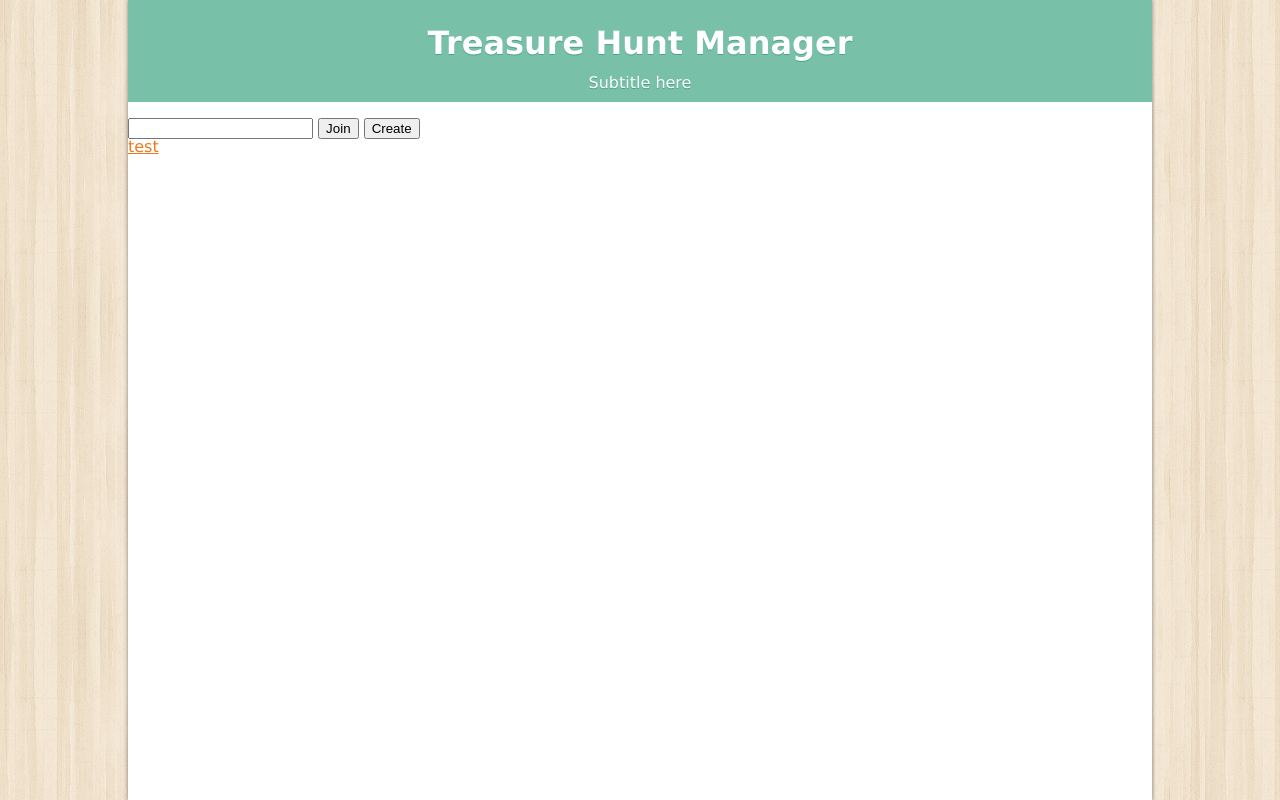
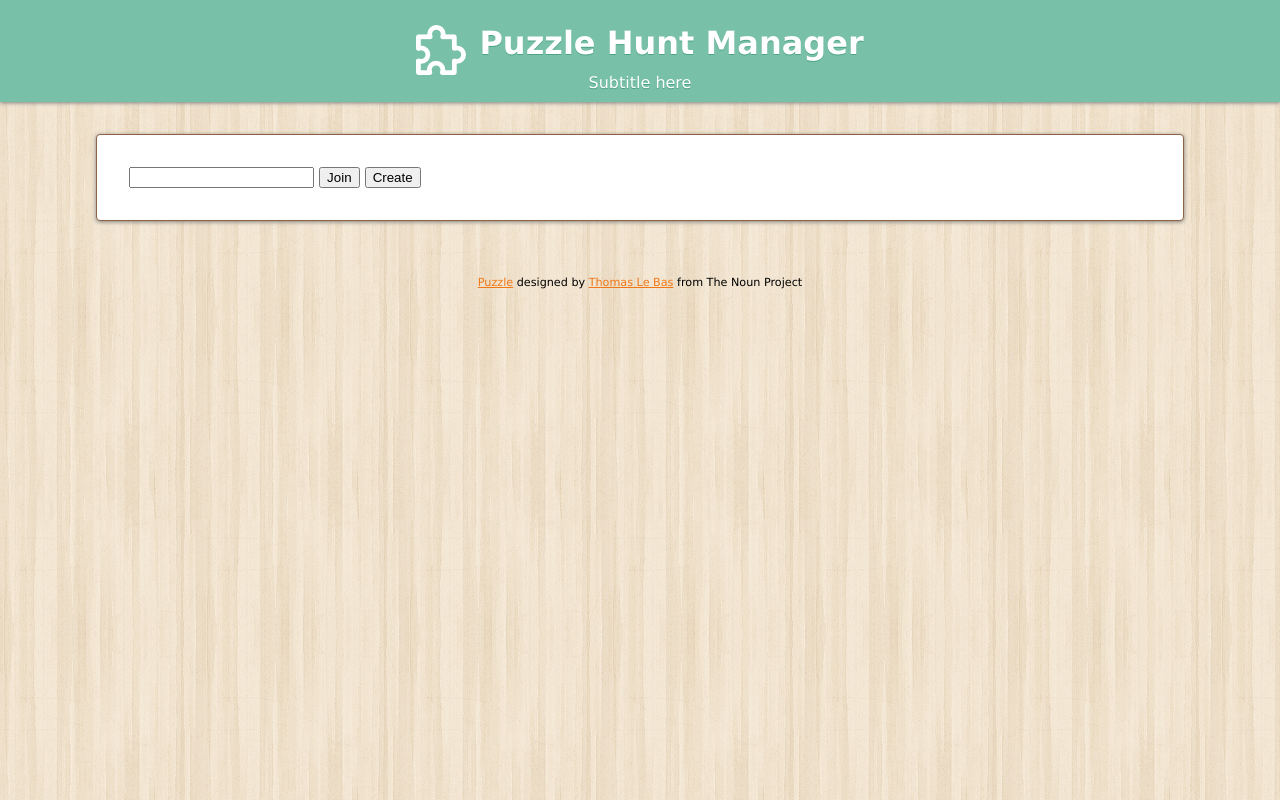
Before and after one commit to cbrem/puzzle-hunt-manager, a website: page static/index.html in a window 1280 px wide. Drawn offline with Linux system fonts and the light colour scheme.

Commit message:
working on main html/css design

```diff
--- a/static/index.html
+++ b/static/index.html
@@ -1,26 +1,39 @@
 <!DOCTYPE html>
 <html>
-  <head>
-    <title>Treasure Hunt Manager</title>
+<head lang="en">
+    <meta http-equiv="Content-Type" content="text/html; charset=UTF-8"/>
+    <title>Puzzle Hunt Manager</title>
+    <meta name="viewport" content="width=device-width, initial-scale=1">
+    <!--[if lt IE 9]>
+    <script src="http://html5shim.googlecode.com/svn/trunk/html5.js"></script>
+    <![endif]-->
     <link href="styles/reset.css" rel="stylesheet" type="text/css">
     <link href="styles/style.css" rel="stylesheet" type="text/css">
+
     <script src="scripts/jquery-1.9.0.js"></script>
     <script src="scripts/index.js"></script>
 </head>
 <body>
-    <div id="main-wrapper">
     <header id="site-header">
-            <h1>Treasure Hunt Manager</h1>
+        <div class="page-wrapper">
+            <figure class="puzzle-icon"></figure>
+            <h1>Puzzle Hunt Manager</h1>
             <h2>Subtitle here</h2>
+        </div>
     </header>
+    <div id="main-wrapper" class="page-wrapper">
         <div id="content-area">
-            <form>
+            <form id="organize-new-hunt-form">
               <input type="text" id="hunt-name" />
               <input type="button" id="join" value="Join" />
               <input type="button" id="create" value="Create" />
             </form>
-            <a href="#">test</a>
         </div>
+        <footer>
+            <a href="http://thenounproject.com/noun/puzzle/#icon-No6144" target="_blank">Puzzle</a> designed by <a href="http://thenounproject.com/tlb" target="_blank">Thomas Le Bas</a> from The Noun Project
+        </footer>
     </div>
+
 </body>
+
 </html>
--- a/static/styles/style.css
+++ b/static/styles/style.css
@@ -1,6 +1,14 @@
+.puzzle-icon{
+    display: inline-block;
+    background: transparent url("../images/puzzle-icon-white.png") no-repeat center;
+    background-size: 100% 100%;
+    width:50px;
+    height:50px;
+}
+
 html{
     min-height:100%;
-    background: #fdf5dc url("../images/lightwood.png") repeat;
+    background: transparent url("../images/lightwood.png") repeat;
 }
 
 html, body{
@@ -14,16 +22,11 @@ a{
     color: #F07818;
 }
 
-#main-wrapper{
-    min-height:100%;
+.page-wrapper{
     margin:0 auto;
     padding: 0;
-    width:80%;
+    width:85%;
     min-width:320px;
-    overflow:auto;
-
-    background-color:white;
-    box-shadow: 0 0 4px grey;
 }
 
 #site-header{
@@ -33,7 +36,12 @@ a{
     background-color: #78C0A8;
     color: white;
     text-shadow: 0 1px #4ca386;
-    margin-bottom: 1em;
+    box-shadow: 0 1px 4px grey;
+}
+
+#site-header figure{
+    vertical-align: middle;
+    margin-right: .5em;
 }
 
 #site-header h1{
@@ -44,6 +52,21 @@ a{
     font-weight:bold;
 }
 
+#main-wrapper{
+    padding-top: 2em;
+}
+
 #content-area{
+    padding: 2em;
+    background-color: white;
+    border-radius: 4px;
+    border: 1px solid #8e6247;
 
+    box-shadow: 0 1px 4px grey;
 }
+
+footer{
+    margin-top: 5em;
+    font-size: .7em;
+    text-align: center;
+}
```
Also changed, not shown: README.txt, static/images/puzzle-icon-white.png (added), static/images/puzzle-icon-white.svg (added), static/images/treasure-map-icon.png (added). Lines whose indentation alone changed are shown as unchanged.
